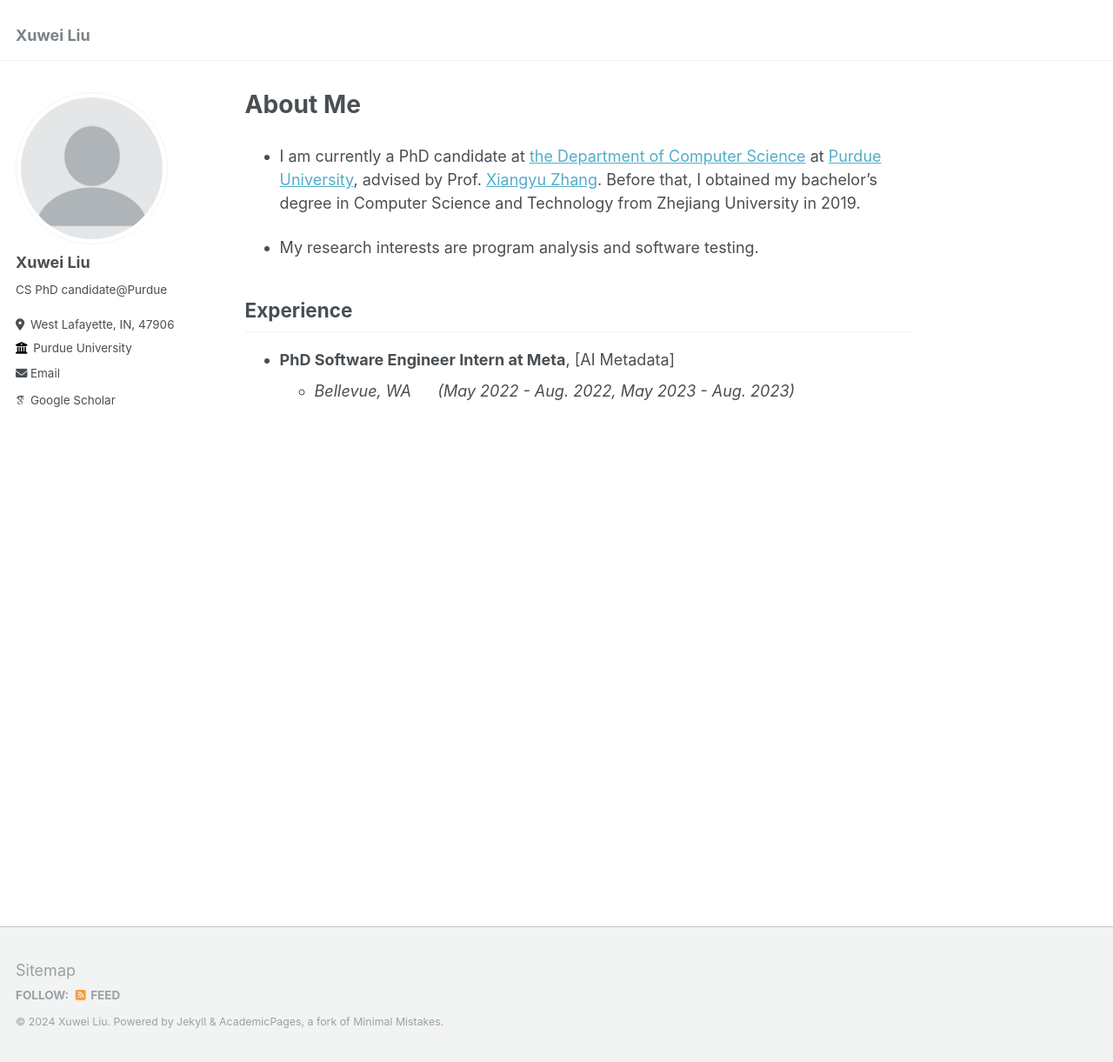
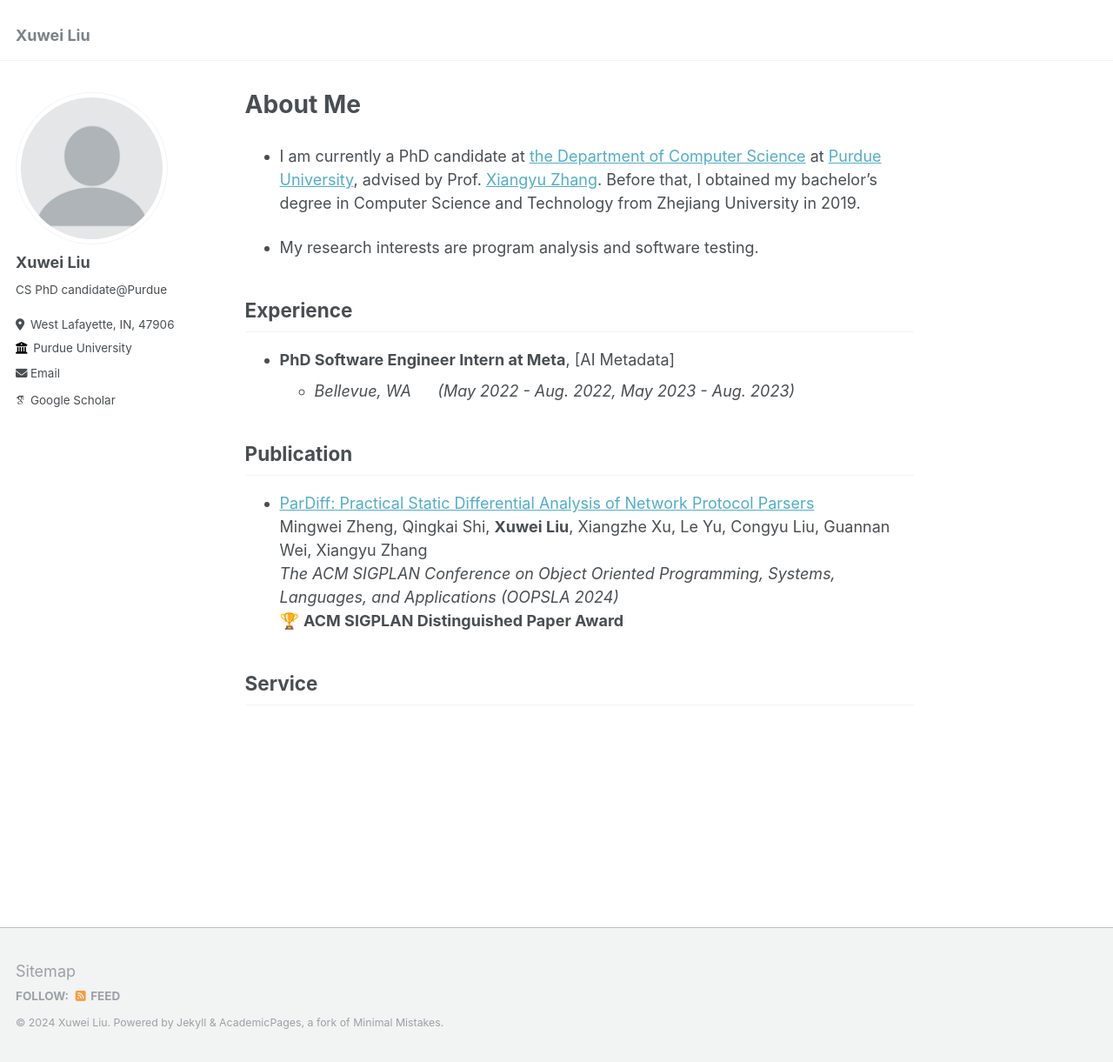
Before and after one commit to shellwayxw/shellwayxw.github.io, a Jekyll site: the page built from _pages/about.md, in a window 1280 px wide and 1221 px high. Shown: the whole window at 87% size. Built offline with Jekyll 4.4.1, drawn with Linux system fonts in a browser that asks for light colours; some web fonts are replaced.

Commit message:
Update about.md

```diff
--- a/_pages/about.md
+++ b/_pages/about.md
@@ -16,3 +16,12 @@ redirect_from:
 
 - **PhD Software Engineer Intern at Meta**, [AI Metadata]
   - _Bellevue, WA_  &nbsp;&nbsp;&nbsp;&nbsp; _(May 2022 - Aug. 2022, May 2023 - Aug. 2023)_
+
+## Publication
+
+- [ParDiff: Practical Static Differential Analysis of Network Protocol Parsers](#)
+  Mingwei Zheng, Qingkai Shi, **Xuwei Liu**, Xiangzhe Xu, Le Yu, Congyu Liu, Guannan Wei, Xiangyu Zhang
+  _The ACM SIGPLAN Conference on Object Oriented Programming, Systems, Languages, and Applications (OOPSLA 2024)_
+  🏆 **ACM SIGPLAN Distinguished Paper Award**
+
+## Service
```
